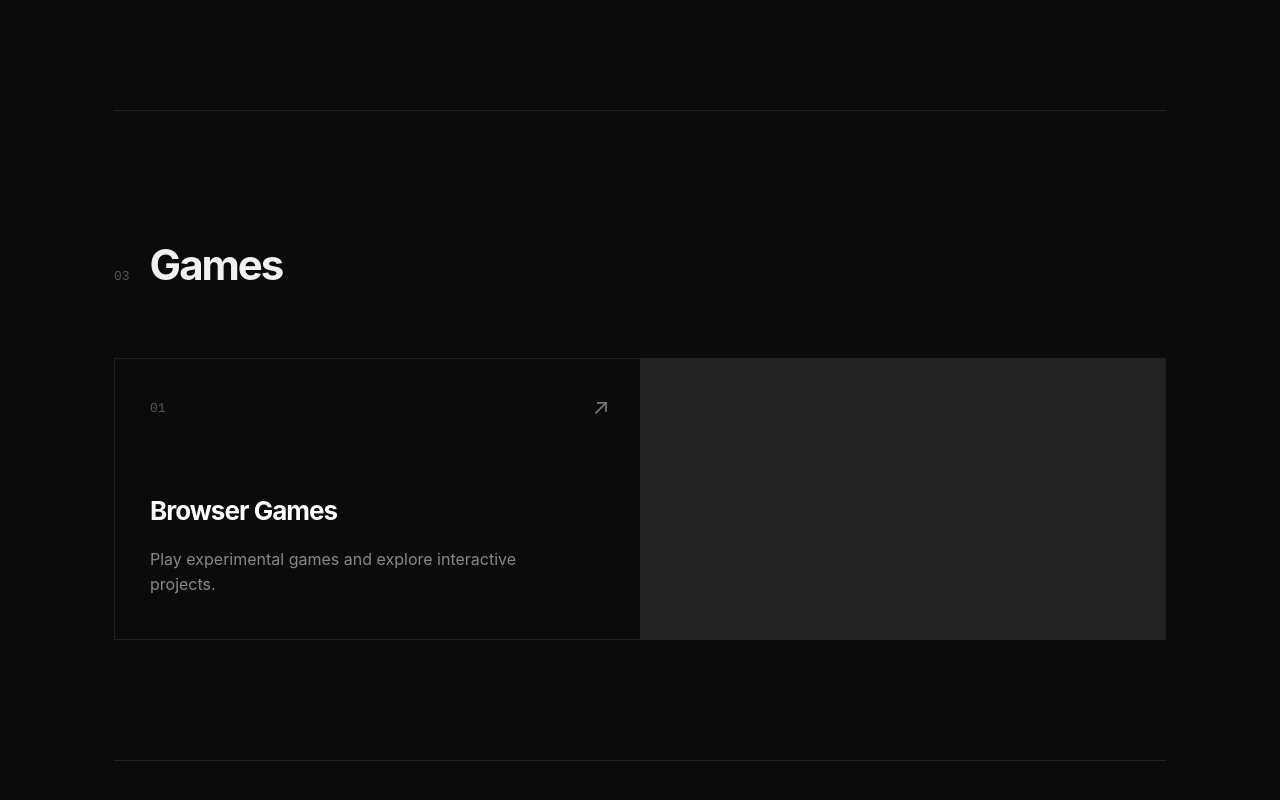
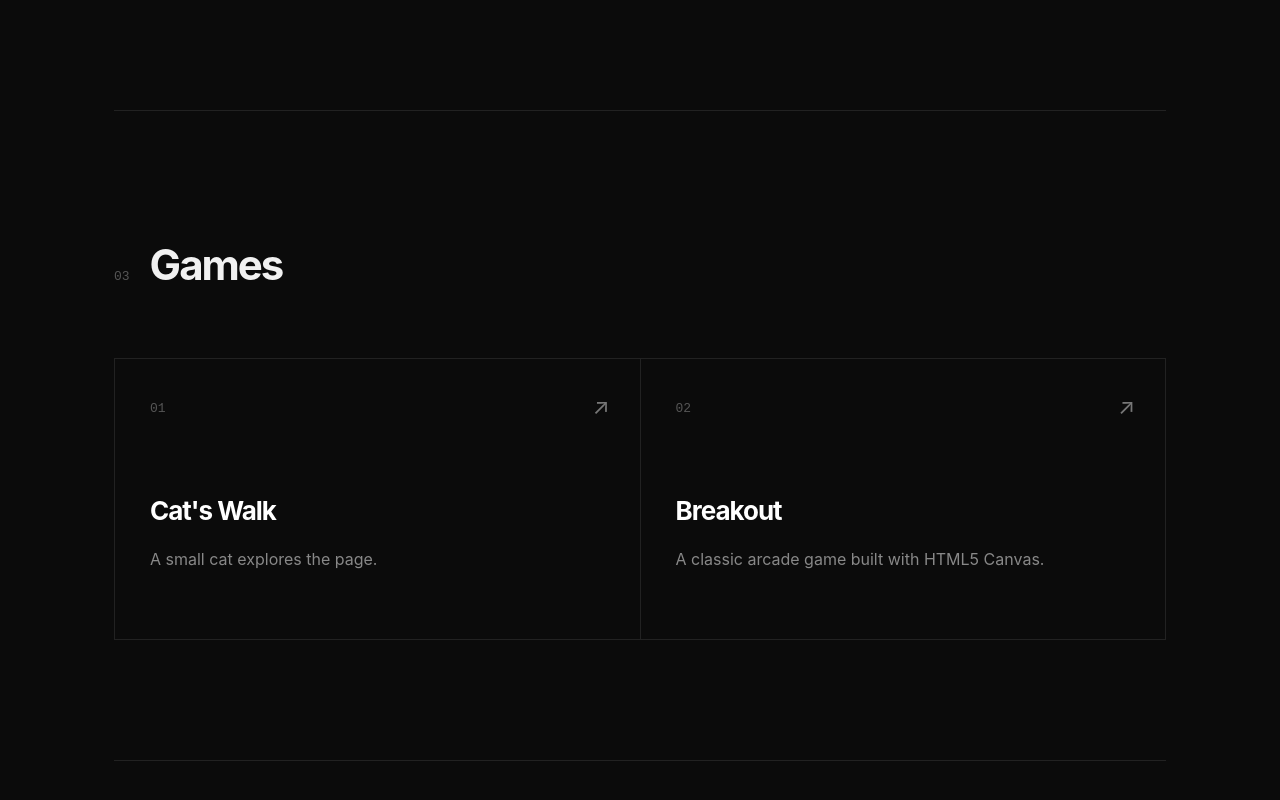
Before and after one commit to exercise040/exercise040.github.io, a plain HTML site: page index.html in a window 1280 px wide. Shown: the part 2185-2985 px from the top of the page. Drawn offline with Linux system fonts and the light colour scheme.

Commit message:
Update index.html

```diff
--- a/index.html
+++ b/index.html
@@ -57,8 +57,7 @@
                 <p>안녕하세요.</p>
 
                 <p>
-                    머신러닝, 데이터 분석, 강화학습,
-                    퀀트 연구와 소프트웨어 개발에 관심을 가지고
+                    머신러닝, 데이터 분석, 강화학습과 소프트웨어 개발에 관심을 가지고
                     여러 프로젝트를 진행하고 있습니다.
                 </p>
 
@@ -113,10 +112,17 @@
             </div>
 
             <div class="project-grid">
-                <a href="games/" class="project-card">
+                <a href="games/cat/" class="project-card">
                     <span class="project-number">01</span>
-                    <h3>Browser Games</h3>
-                    <p>Play experimental games and explore interactive projects.</p>
+                    <h3>Cat's Walk</h3>
+                    <p>A small cat explores the page.</p>
+                    <span class="project-arrow">↗</span>
+                </a>
+
+                <a href="games/breakout/" class="project-card">
+                    <span class="project-number">02</span>
+                    <h3>Breakout</h3>
+                    <p>A classic arcade game built with HTML5 Canvas.</p>
                     <span class="project-arrow">↗</span>
                 </a>
             </div>
```
